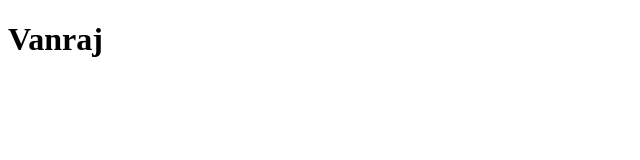
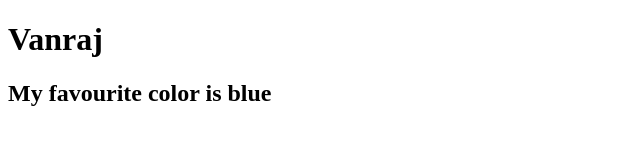
Before and after one commit to Vanraj8169/aws-codepipeline-s3-codeploy-linux, a plain HTML site: page index.html in a window 1280 px wide. Shown: the whole page, without its empty margins (0-640 px from the left). Drawn offline with Linux system fonts and the light colour scheme.

Commit message:
Update index.html

```diff
--- a/index.html
+++ b/index.html
@@ -5,5 +5,6 @@
   </head>
   <body>
     <h1> Vanraj </h1>
+    <h2> My favourite color is blue </h2>
   </body>
 </html>
```
